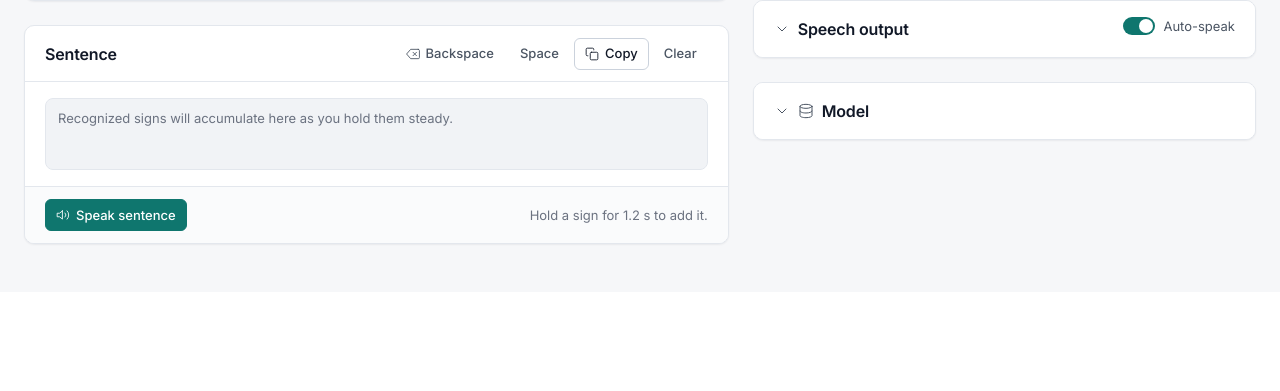
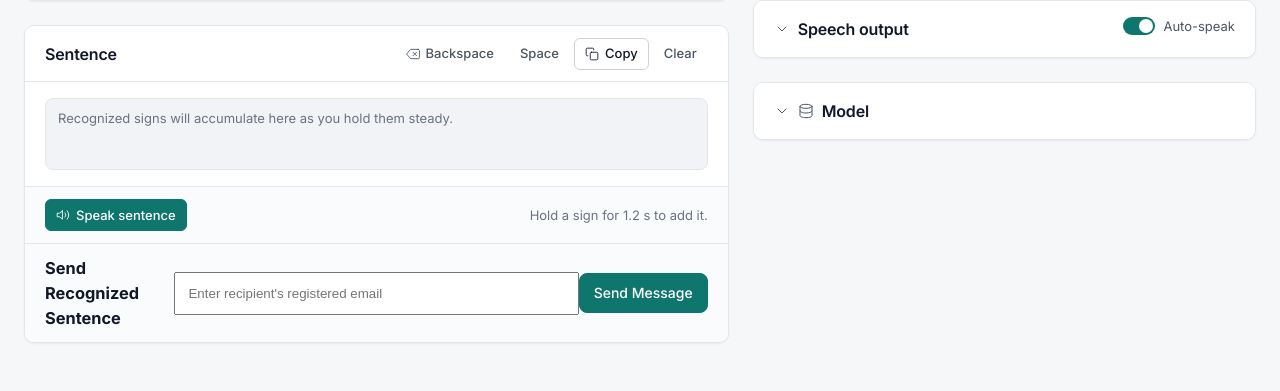
Before and after one commit to bhoomikargowda17/sign-language-recognition, a Flask app: page / in a window 1280 px wide. Shown: the part 581-972 px from the top of the page. Before the commit the page ends 826 px from the top, so only its background shows below. Run offline with Flask 3, Linux system fonts and the light colour scheme; data that the repository does not hold is empty; some libraries are stand-ins or nearby versions.

Commit message:
Add recipent and send message section

```diff
--- a/templates/index.html
+++ b/templates/index.html
@@ -209,7 +209,7 @@
           <div class="token-container" id="tokenContainer" tabindex="0" role="textbox" aria-label="Sentence tokens output" aria-multiline="true">
             <span class="token-placeholder" id="tokenPlaceholder">Recognized signs will accumulate here as you hold them steady.</span>
           </div>
-          <!-- Underlying textarea kept in sync for hooks, clipboard, and forms -->
+           <!-- Underlying textarea kept in sync for hooks, clipboard, and forms -->
           <textarea id="sentenceOutput" class="visually-hidden" placeholder="Recognized signs will accumulate here as you hold them steady..." rows="2" aria-hidden="true"></textarea>
         </div>
 
@@ -223,6 +223,23 @@
           </button>
           <p class="helper-text">Hold a sign for 1.2 s to add it.</p>
         </div>
+        <div class="card-footer">
+    <h3>Send Recognized Sentence</h3>
+
+    <input
+        type="email"
+        id="recipientEmail"
+        placeholder="Enter recipient's registered email"
+        style="width:100%; padding:12px; margin:10px 0;"
+    >
+
+    <button id="sendMessageBtn" class="btn btn-primary">
+        Send Message
+    </button>
+
+    <p id="sendMessageStatus"></p>
+</div>
+
       </section>
     </div>
 
```
